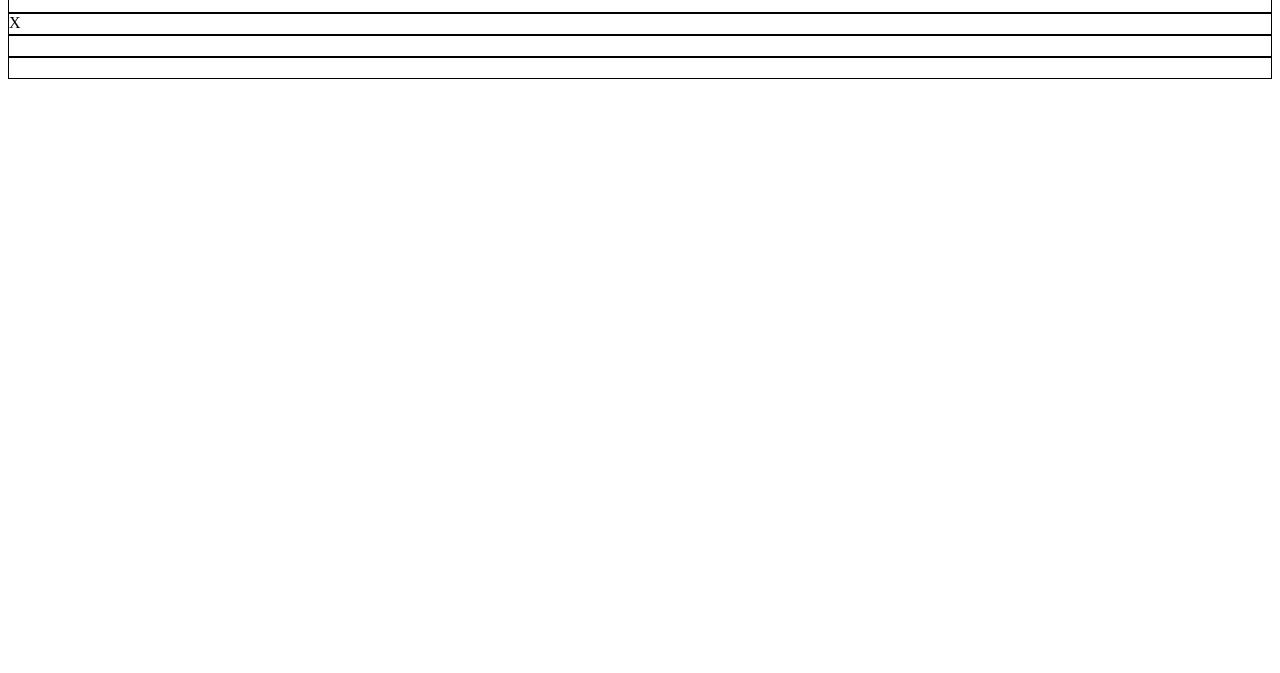
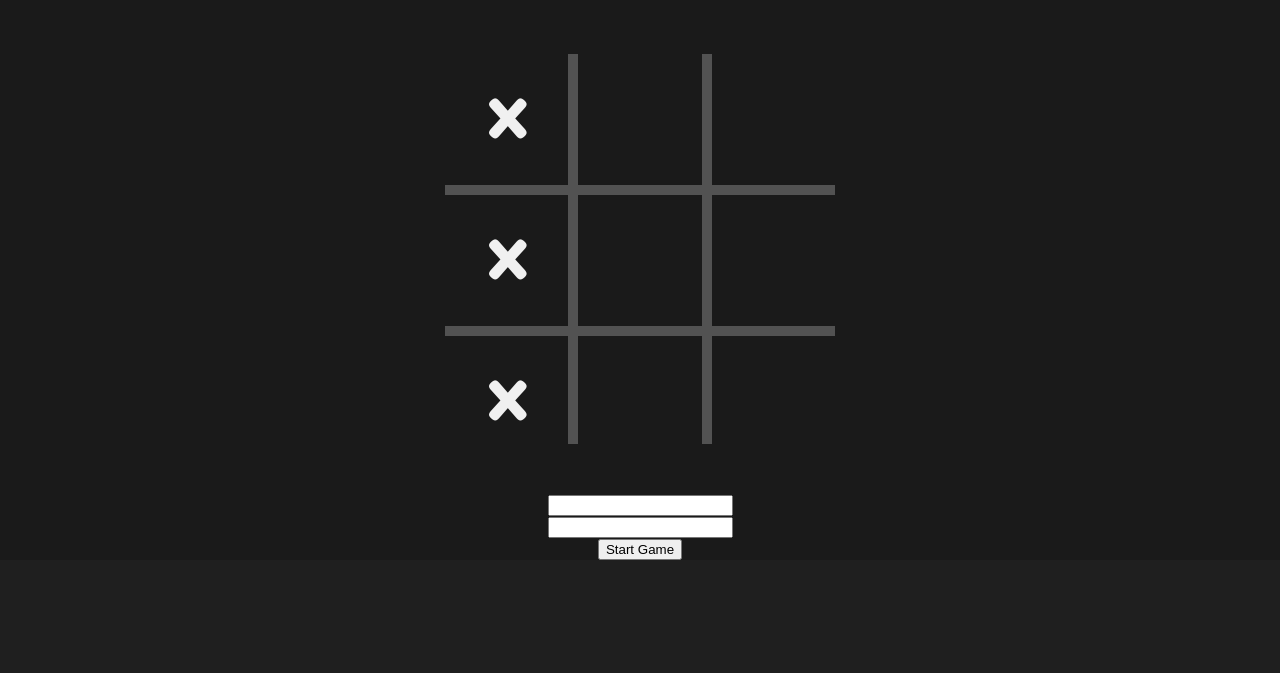
Before and after one commit to eapenzacharias/TicTacToe-JS, a plain HTML site: page index.html in a window 1280 px wide. Shown: the part 127-800 px from the top of the page. Drawn offline with Linux system fonts and the light colour scheme.

Commit message:
CSS modifications

```diff
--- a/assets/css/style.scss
+++ b/assets/css/style.scss
@@ -0,0 +1,46 @@
+html {
+    height: 100%;
+    font-family: 'Fredoka One', cursive;
+    margin: 0;
+    body {
+        color: rgb(240, 240, 240);
+        background-color: rgb(31, 31, 31);
+        display: flex;
+        flex-direction: column;
+        text-align: center;
+        margin: 0;
+        h1 {
+            font-size: 50px;
+            margin: 50px;
+        }
+        .container {
+            align-items: center;
+            background-color: rgb(26, 26, 26);
+            flex: 1 0 auto;
+            display: flex;
+            flex-direction: column;
+        }
+        .board {
+            width: 390px;
+            height: 390px;
+            margin: 20px 0 50px 0;
+            background-color: rgb(82, 82, 82);
+            padding: 0;
+            .board-grid {
+                display: grid;
+                grid-template: repeat(3, 1fr) / repeat(3, 1fr);
+                justify-content: stretch;
+                grid-gap: 10px;
+                height: 100%;
+                width: 100%;
+                .cell {
+                    font-size: 50px;
+                    font-weight: 800;
+                    text-align: center;
+                    padding: 35px 0;
+                    background-color: rgb(26, 26, 26);
+                }
+            }
+        }
+    }
+}
--- a/index.html
+++ b/index.html
@@ -6,12 +6,16 @@
     <meta name="viewport" content="width=device-width, initial-scale=1.0">
     <meta http-equiv="X-UA-Compatible" content="ie=edge">
     <link rel="stylesheet" href="assets/css/style.css">
+    <link href="https://fonts.googleapis.com/css?family=Fredoka+One&display=swap" rel="stylesheet">
     <script src="assets/js/script.js" defer></script>
     <title>Document</title>
 </head>
 
 <body>
-    <div id="board">
+    <div class="container">
+        <h1>TIC TAC TOE</h1>
+        <div id="board" class="board">
+            <div class="board-grid">
                 <div class="cell" id="0"></div>
                 <div class="cell" id="1"></div>
                 <div class="cell" id="2"></div>
@@ -22,10 +26,14 @@
                 <div class="cell" id="7"></div>
                 <div class="cell" id="8"></div>
             </div>
+        </div>
+    </div>
+    <div class="container">
         <div id="player-details">
             <div id="playerone"></div>
             <div id="playertwo"></div>
         </div>
+    </div>
 </body>
 
 </html>
```
Also changed, not shown: assets/css/style.css, 1 other file. Lines whose indentation alone changed are shown as unchanged.
